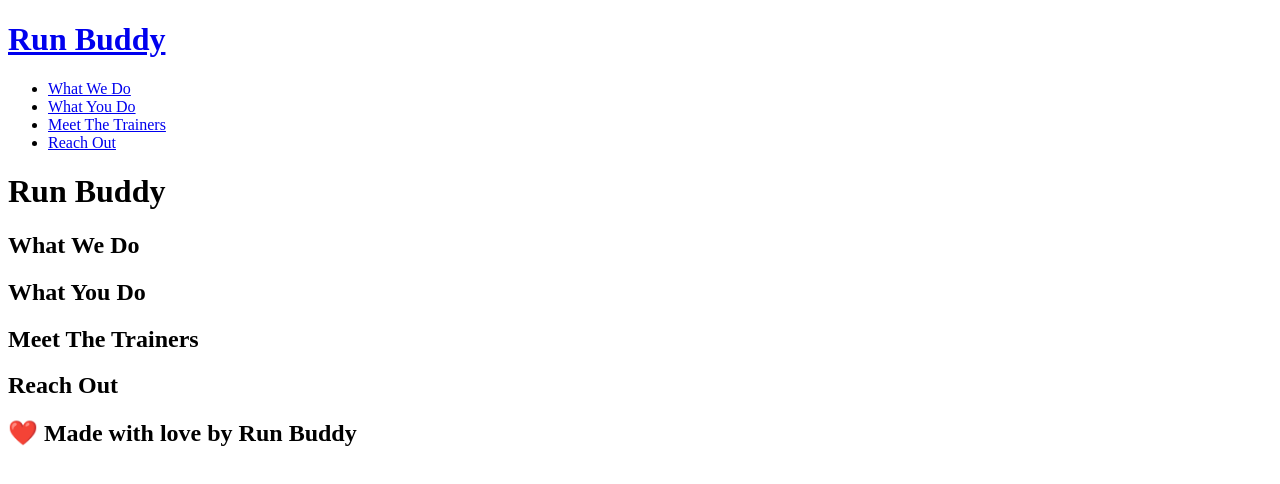
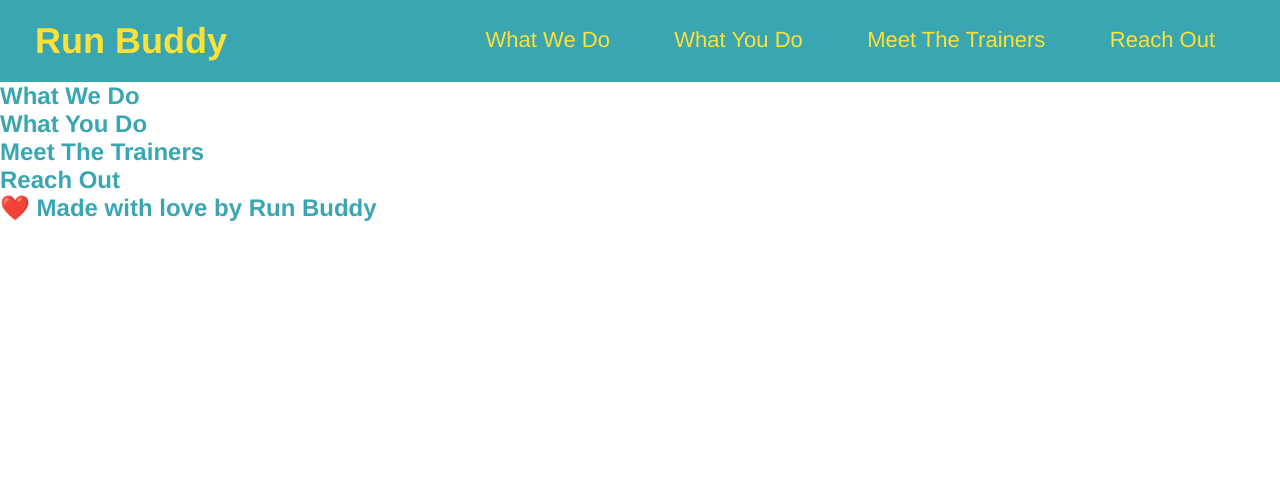
Before and after one commit to janimuhlestein/run-buddy, a plain HTML site: page index.html in a window 1280 px wide. Drawn offline with Linux system fonts and the light colour scheme.

Commit message:
added stylesheet

```diff
--- /dev/null
+++ b/assets/css/style.css
@@ -0,0 +1,43 @@
+* {
+    margin: 0;
+    padding: 0;
+}
+
+body {
+    /*I am a css comment */
+    color: #39a6b2;
+    font-family: Helvetica, Arial, Helvetica, sans-serif;
+}
+
+header {
+    padding: 20px 35px;
+    background-color: #39a6b2;
+}
+
+header h1 {
+    font-weight: bold;
+    font-size: 36px;
+    color: #fce138;
+    margin: 0;
+    display: inline;
+}
+
+header a {
+    text-decoration: none;
+    color: #fce138;
+}
+
+header nav {
+    float: right;
+    margin: 7px 0;
+}
+
+header nav ul li {
+    display: inline;
+}
+
+header nav ul li a {
+    margin: 0 30px;
+    font-weight: lighter;
+    font-size: 22px;
+}
--- a/index.html
+++ b/index.html
@@ -1,9 +1,13 @@
 <!DOCTYPE html>
+<head>
+    <link rel="stylesheet" href="./assets/css/style.css"/>
+</head>
+   <body>
     <header>
         <meta charset="UTF-8" />
-    <h1>
-        <a href="/">Run Buddy</a>
-    </h1>
+        <title>Run Buddy</title>
+            <a href="/"><h1>Run Buddy</h1></a>
+
         <!--navigation-->
         <nav>
             <!--Unordered list-->
@@ -23,9 +27,7 @@
                 </li>
             </ul>
         </nav>
-    <h1>Run Buddy</h1>
     </header>
-   <body>
        <!--hero jumbotron-->
        <section>
 
```
Lines whose indentation alone changed are shown as unchanged.
